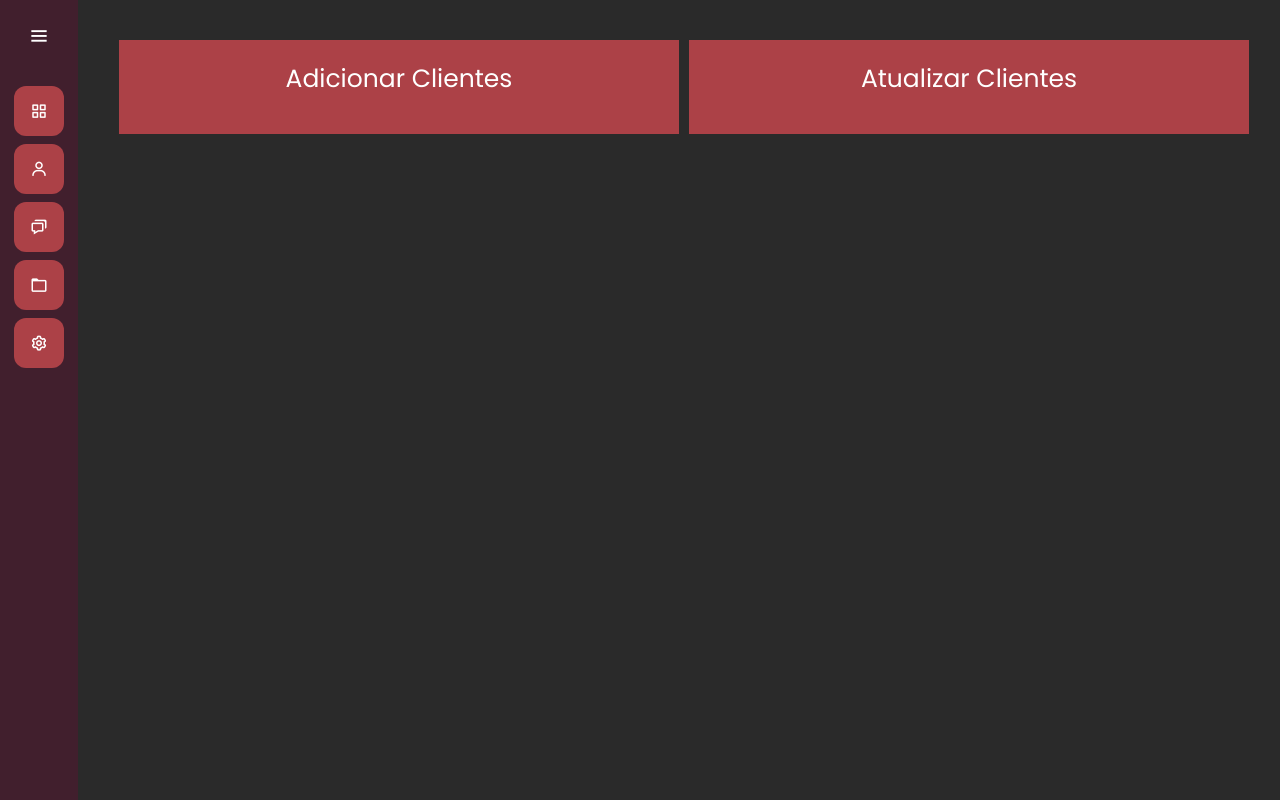
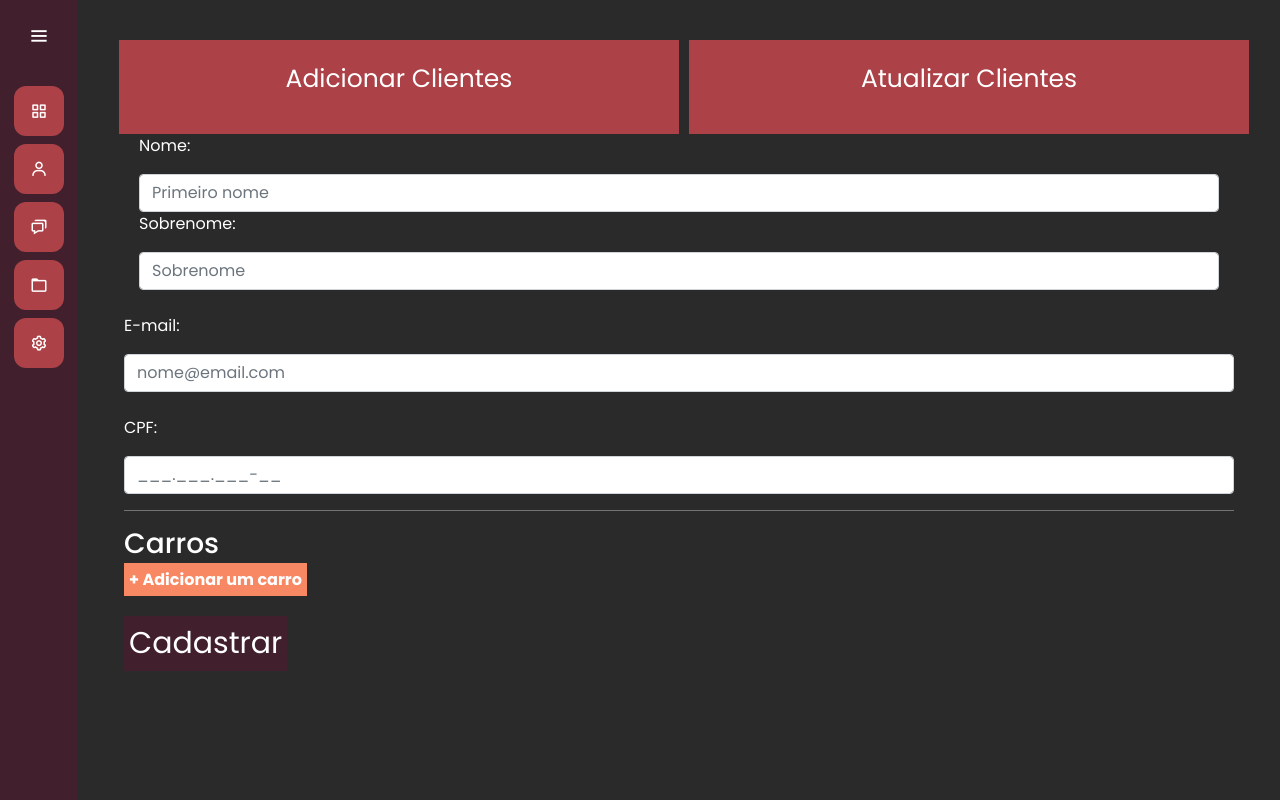
Before and after one commit to DanielSMReis/Repositorios, a Django app: template MECANICA/clientes/templates/clientes.html in a window 1280 px wide. Run offline with Django 5.2, Linux system fonts and the light colour scheme; the template is opened without the code that fills it, so the values that code supplies are empty.

Commit message:
criado teste no template\static\clientes\js\clientes.js - at 44:29

```diff
--- a/MECANICA/clientes/templates/clientes.html
+++ b/MECANICA/clientes/templates/clientes.html
@@ -18,7 +18,41 @@
 
         </div>
 
+            <div class="adicionar-cliente">
+                <form action="{% url "row" }>
+                        <div class="col-md">
+                            <p>Nome:</p>
+                            <input type="text" class="form-control" placeholder="Primeiro nome">
+                        </div>
+                        <div class="col-md">
+                            <p>Sobrenome:</p>
+                            <input type="text" class="form-control" placeholder="Sobrenome">
+                        </div>
+                    </div>
+                    <br>
+                    <p>E-mail:</p>
+                    <input type="email" class="form-control" placeholder="nome@email.com" name="email">
+                    <br>
+                    <p>CPF:</p>
+                    <input type="text" class="form-control" placeholder="___.___.___-__" name="cpf">
+                    <hr style="background-color:gray;">
+                    <div class="add-carros">
+                        <h3>Carros</h3>
+                        <span class="btn-add-carros" onclick="add_carro()">+ Adicionar um carro</span>
+
+                        <div id="form-carro">
+
+                        </div>
+
+                    </div>
+
+                    <br>
+                    <input type="submit" value="Cadastrar" class="btn-principal">
+
+                </form>
+
+            </div>
 
     </div>
-
+    <script src="{% static 'clientes/js/clientes.js' %}"></script>
 {% endblock %}
--- /dev/null
+++ b/MECANICA/templates/static/clientes/js/clientes.js
@@ -0,0 +1 @@
+console.log('teste')
```
